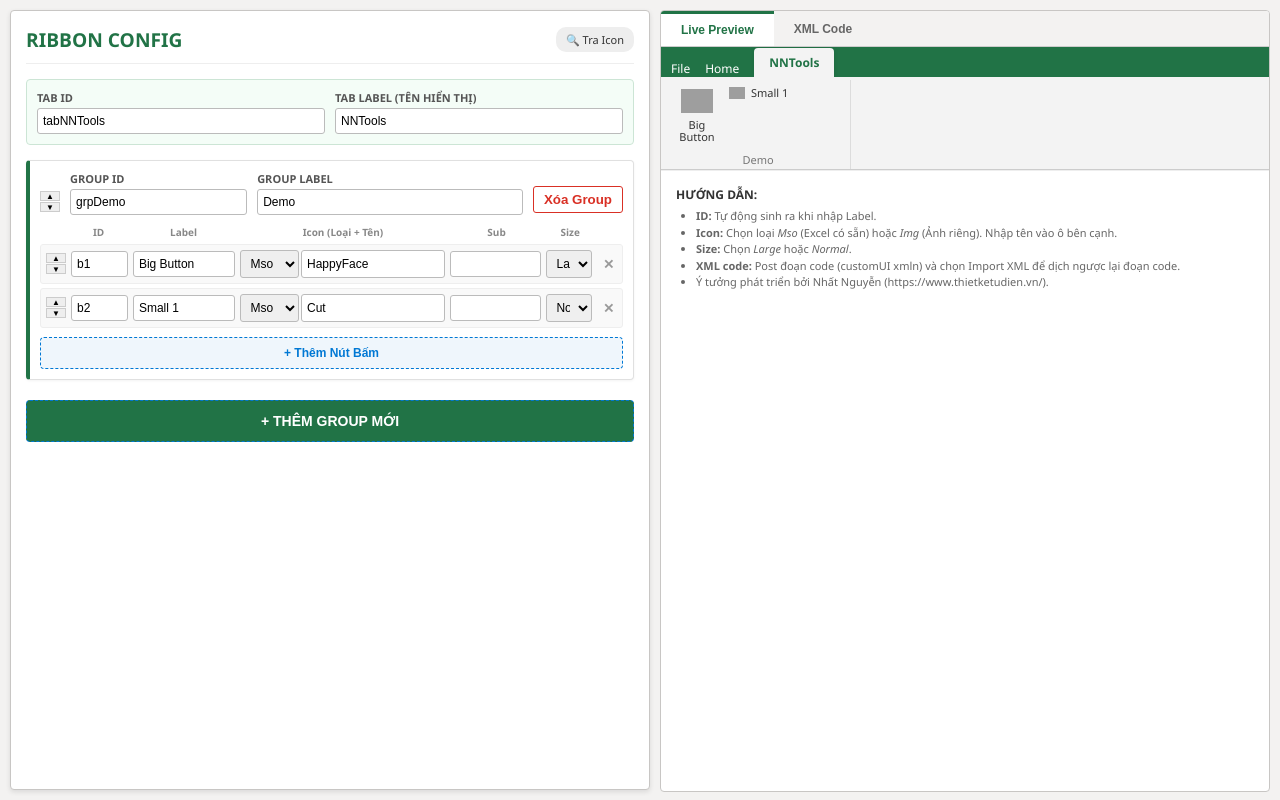
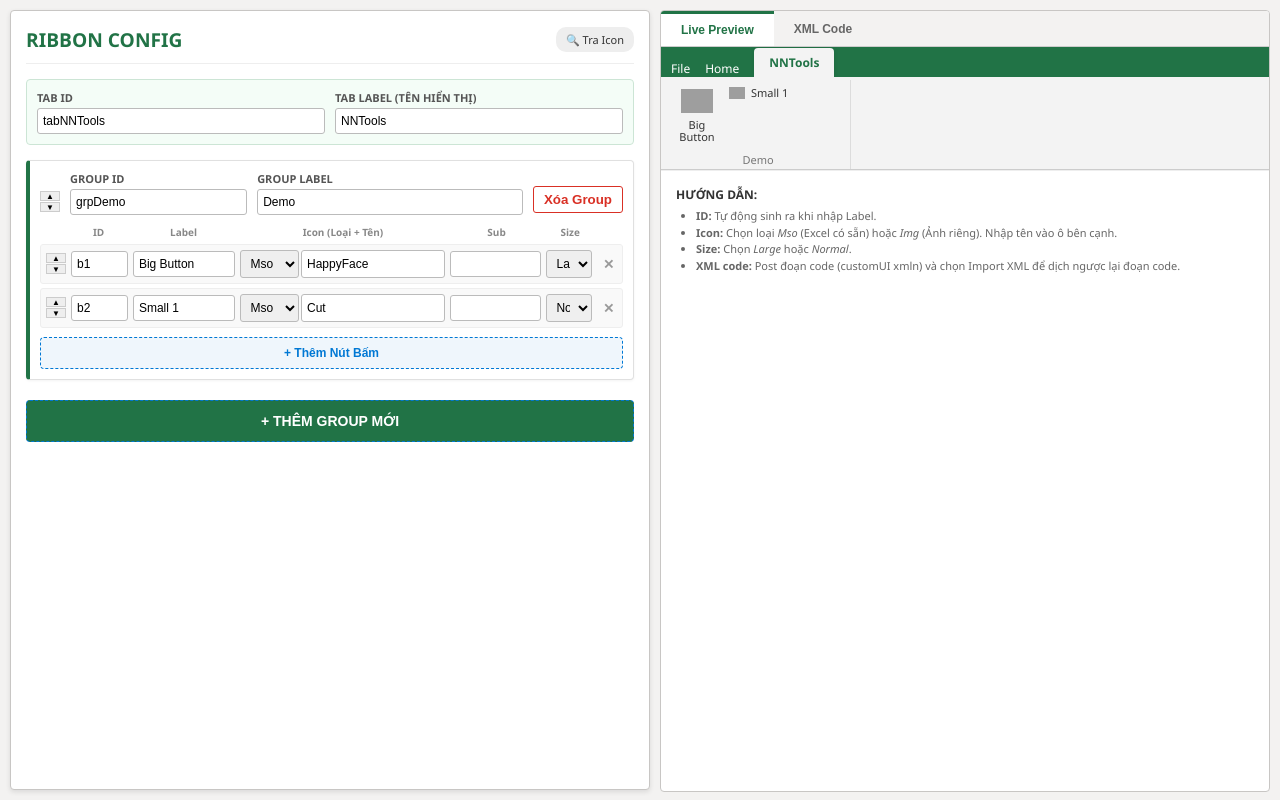
Before and after one commit to dn2dn2/Ribbon-XML-Builder, a plain HTML site: page index.html in a window 1280 px wide. Drawn offline with Linux system fonts and the light colour scheme; grey boxes are pictures that could not be loaded.

```diff
--- a/index.html
+++ b/index.html
@@ -98,7 +98,6 @@
                     <li><strong>Icon:</strong> Chọn loại <em>Mso</em> (Excel có sẵn) hoặc <em>Img</em> (Ảnh riêng). Nhập tên vào ô bên cạnh.</li>
                     <li><strong>Size:</strong> Chọn <em>Large</em> hoặc <em>Normal</em>.</li>
 					<li><strong>XML code:</strong> Post đoạn code (customUI xmln) và chọn Import XML để dịch ngược lại đoạn code.</li>
-					<li><strong></strong> Ý tưởng phát triển bởi Nhất Nguyễn (https://www.thietketudien.vn/).</li>
                 </ul>
             </div>
         </div>
```
